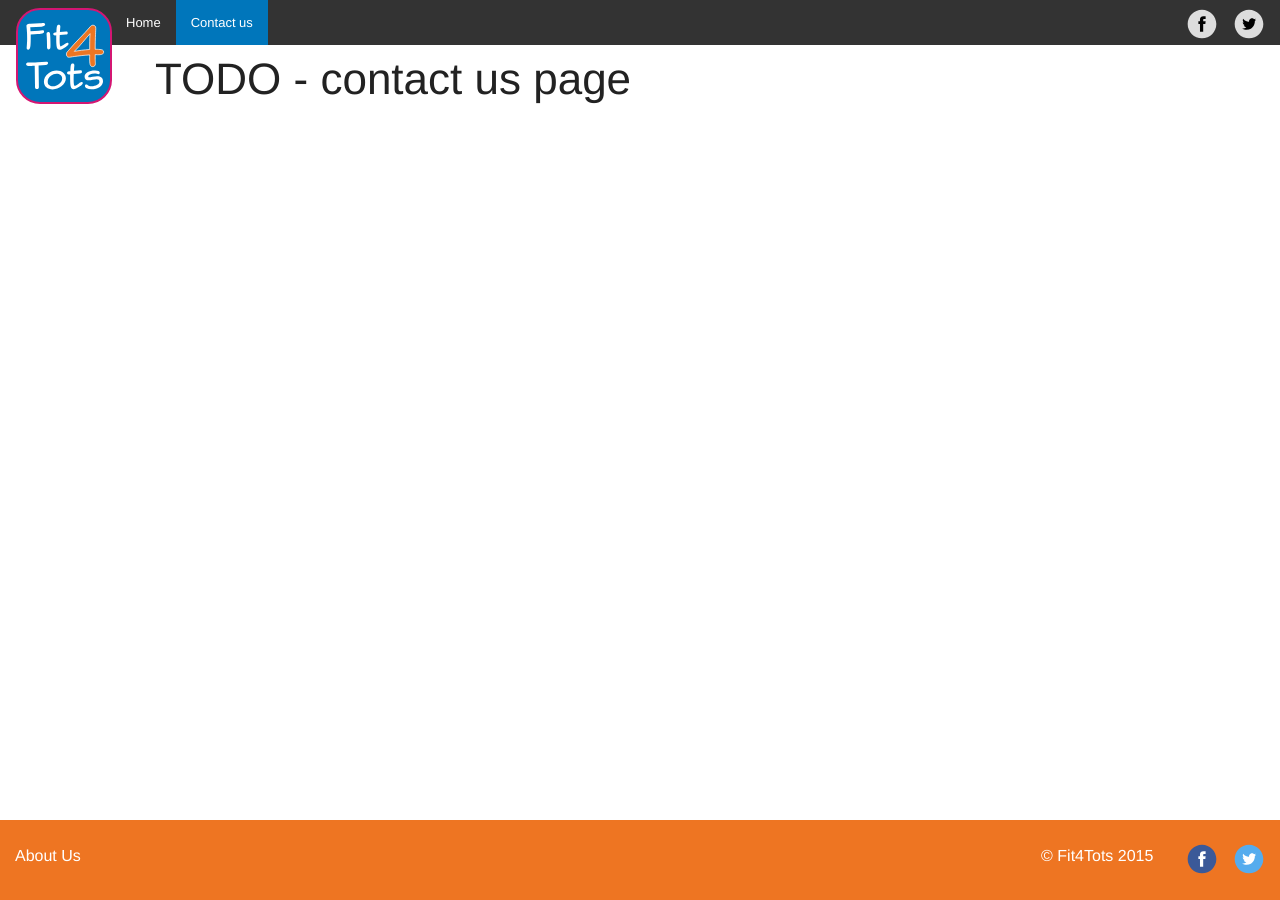
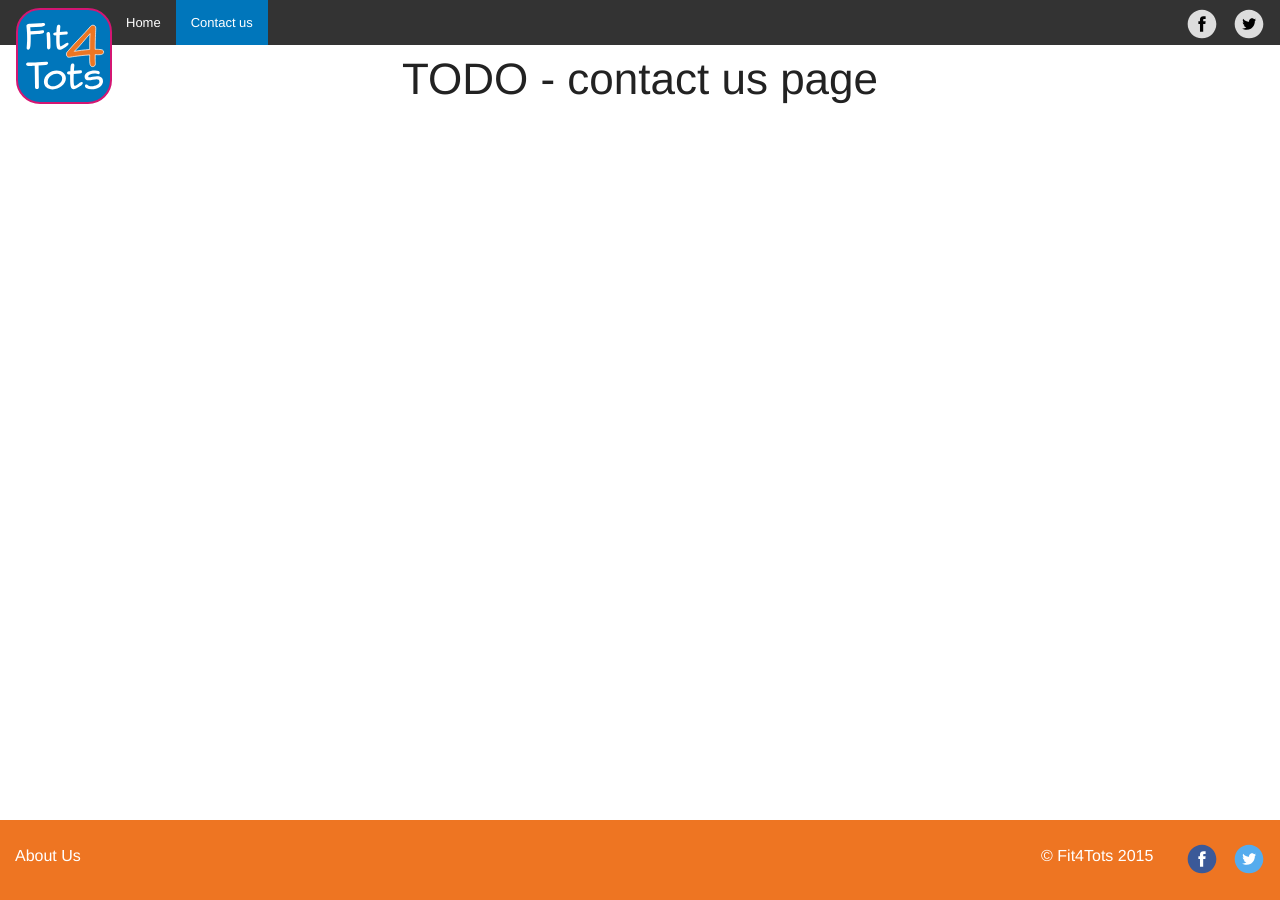
Before and after one commit to fit4tots/fit4tots.github.io, a Jekyll site: the page built from contact_us/index.html, in a window 1280 px wide. Built offline with Jekyll 4.4.1, drawn with Linux system fonts in a browser that asks for light colours.

Commit message:
homepage dev,3

```diff
--- a/contact_us/index.html
+++ b/contact_us/index.html
@@ -1,4 +1,4 @@
 ---
 layout: default
 ---
-<h1>TODO - contact us page</h1>
+<h1 class="text-center">TODO - contact us page</h1>
```
Also changed, not shown: 1 other file.
